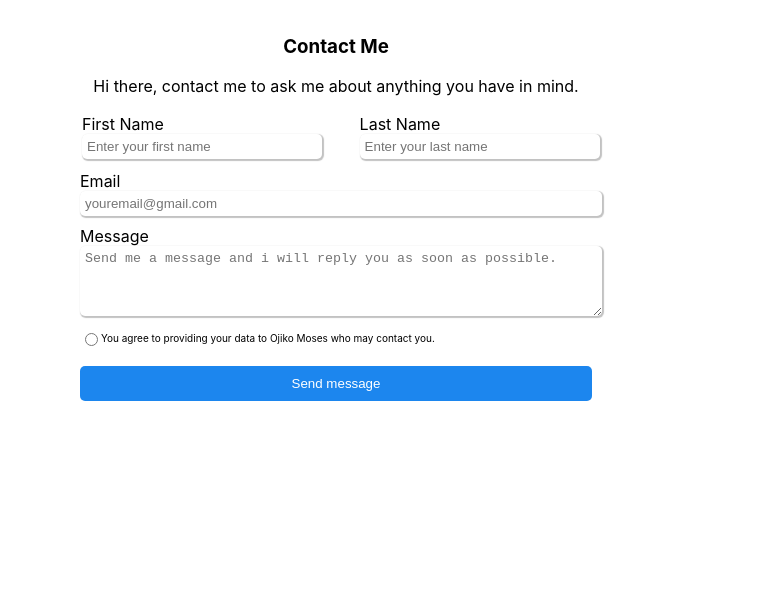
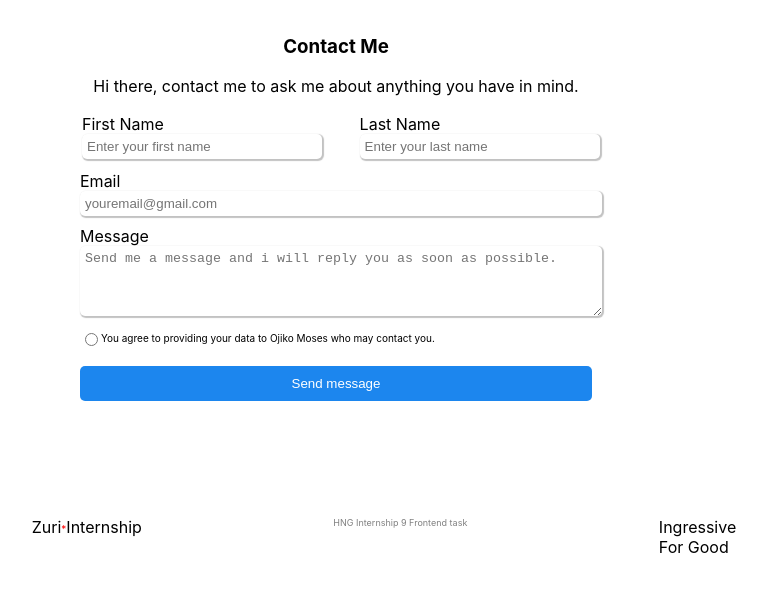
Before and after one commit to mosesojiko/zuri-stage1, a React (Create React App) app: page /contact in a window 1280 px wide. Shown: the top 592 px of the page, without its empty margins (256-1023 px from the left). Built offline with nearby package versions, Linux system fonts and the light colour scheme.

Commit message:
feat: added footer

```diff
--- a/src/App.css
+++ b/src/App.css
@@ -1,5 +1,4 @@
 .Profile {
-    height: 100vh;
     width: 100%;
 }
 .profile-container {
--- a/src/App.js
+++ b/src/App.js
@@ -10,6 +10,15 @@ function App() {
         <Route path='/' index element={<Home />} />
         <Route path = '/contact' element = {<Contact />} />
       </Routes>
+
+      <footer>
+        <div>Zuri<span style={{ color: "red", fontSize: "10px"}}>*</span>Internship</div>
+        <div style={{color:"gray", fontSize:"9px"}}>HNG Internship 9 Frontend task</div>
+        <div>
+          <p style={{padding:0, margin:0}}>Ingressive</p>
+          <p style={{padding:0, margin:0}}>For Good</p>
+        </div>
+      </footer>
     </BrowserRouter>
   );
 }
--- a/src/index.css
+++ b/src/index.css
@@ -11,3 +11,20 @@ code {
   font-family: source-code-pro, Menlo, Monaco, Consolas, 'Courier New',
     monospace;
 }
+
+footer {
+  display: flex;
+  justify-content: space-around;
+  width: 70%;
+  margin: 0 auto;
+  margin-top: 100px;
+  bottom: 0;
+  position: relative;
+}
+
+@media screen and (max-width:600px){
+  footer{
+    width: 95%;
+  }
+
+}
--- a/src/pages/Contact.js
+++ b/src/pages/Contact.js
@@ -14,6 +14,7 @@ function Contact() {
     const handleSubmit = (e) => {
         e.preventDefault()
         setSuccess(true)
+        setName("Ojiko Moses")
         setSucessMessage("Sent successfully.")
     }
 
--- a/src/pages/Home.js
+++ b/src/pages/Home.js
@@ -57,7 +57,7 @@ function Home() {
 
                   {/* link to contact page*/}
           <div>
-      <a id="contact" href='/contact' target="_blank">
+      <a id="contact" href='/contact'>
               <p>Contact</p>
       </a>
        </div>
```
Also changed, not shown: 1 other file (tests, documents, lock files or other folders).
